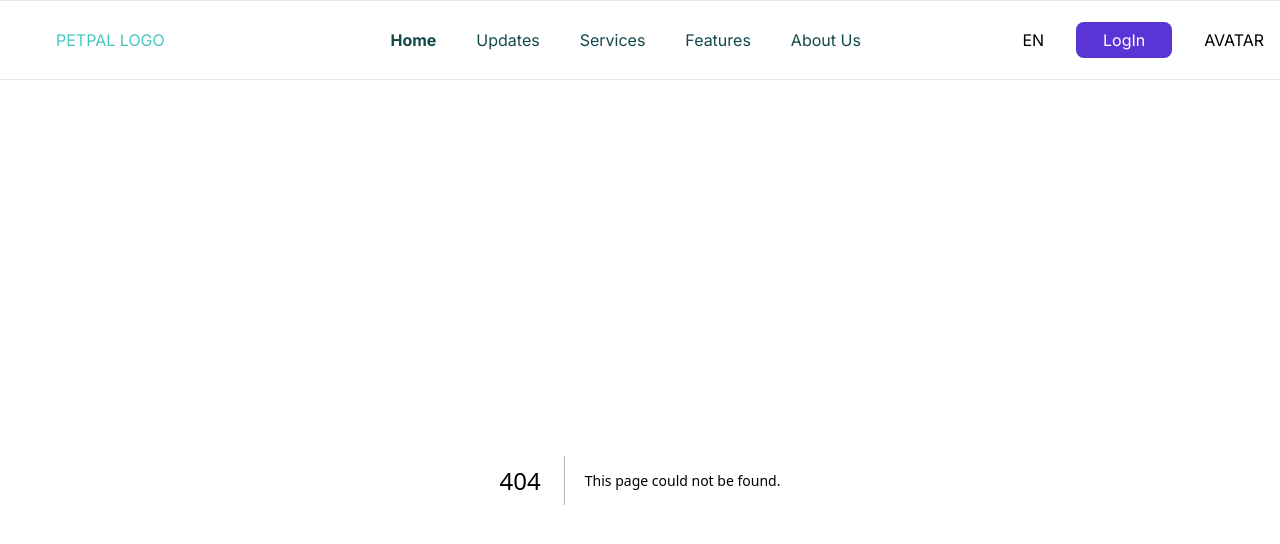
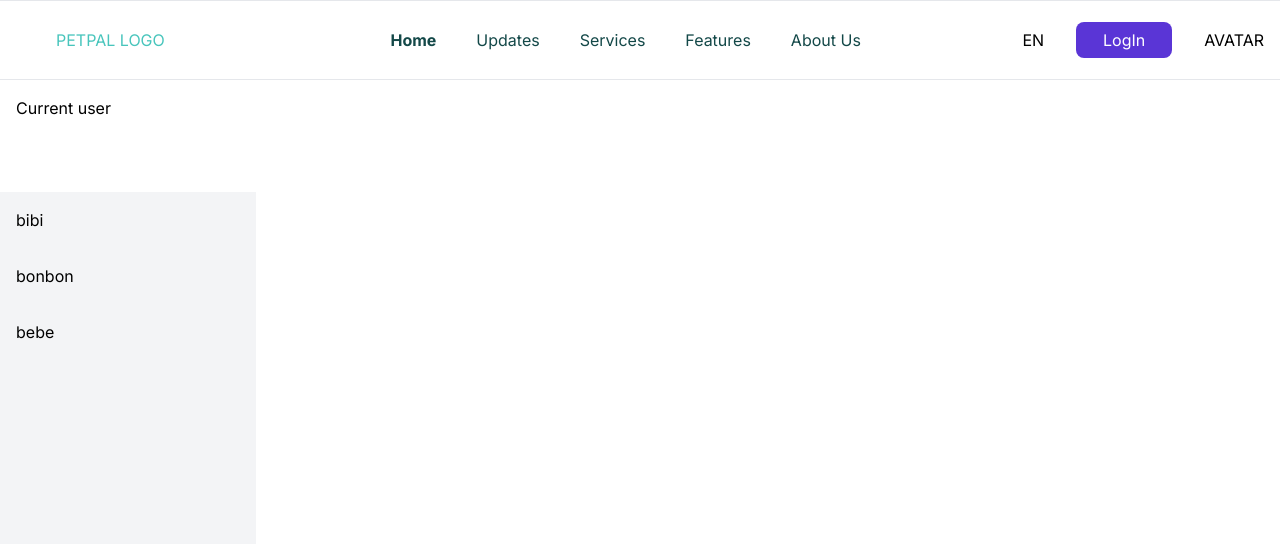
Before and after one commit to anhtuansggd/petPal, a Next.js app in the folder frontend/: page /chatPage in a window 1280 px wide. Before the commit this address had no page. Shown: the top 544 px of the page. Built offline with nearby package versions, Linux system fonts and the light colour scheme.

Commit message:
feat: Adding Chat page (#21)
* Initialize frontend

* Navbar clean up

* <fix>[frontend]: fix NavBar Component

* <fix>[frontend]: Fix NavBar component

* <feat>[frontend]: Add Chat page

---------

Co-authored-by: Tho_NguyenDuc <ductho892000@gmail.com>

```diff
--- /dev/null
+++ b/frontend/app/chatPage/chat.tsx
@@ -0,0 +1,63 @@
+import { useState, useEffect } from 'react'
+
+interface Message {
+  id: number
+  user: string
+  text: string
+  // timestamp: string
+}
+
+export default function Chat({ selectedAccount }) {
+  const [messages, setMessages] = useState<Message[]>([])
+  const [input, setInput] = useState<string>('')
+  const [user, setUser] = useState<string>('username')
+
+  useEffect(() => {
+    // fetch message
+  }, [])
+
+  const handleSendMessage = async () => {
+    if (input.trim() === '') return
+
+    const newMessage = {user, text: input}
+    try {
+      // const res = send message to server
+      const res = {data: newMessage.text}
+      setMessages([...messages, {id: messages.length+1, user: selectedAccount.name, text: input}])
+      setInput('')
+    }
+    catch(error) {
+      console.error('Error sending message', error)
+    }
+  }
+
+  return (
+    (selectedAccount !== null) &&
+    <div className='flex flex-col w-full'>
+      <div className='flex-none p-4 bg-gray-100'>
+        {selectedAccount.name }
+      </div>
+
+      <div className='grow'>
+        {messages.map((msg) => (
+          <div key={msg.id}>
+            <strong>{msg.user}: </strong>{msg.text}
+          </div>
+        ))}
+      </div>
+
+      <div className='flex'>
+        <input
+          type='text'
+          value={input}
+          onChange={(e) => setInput(e.target.value)}
+          placeholder='Type a message...'
+          className='p-2 w-full mb-4'
+        />
+        <button onClick={handleSendMessage} className='p-2 bg-blue-500 text-white rounded'>
+          Send
+        </button>
+      </div>
+    </div>
+  )
+}
--- /dev/null
+++ b/frontend/app/chatPage/chatSideBar.tsx
@@ -0,0 +1,31 @@
+import { useState, useEffect } from 'react'
+
+export default function ChatSideBar({ accounts, onAccountSelect }) {
+  const [searchInput, setSearchInput] = useState<string>('')
+
+  return (
+    <div className='flex grow flex-col h-full'>
+      <div className='p-4 cursor-pointer hover:bg-gray-200'>Current user</div>
+
+      <input
+        type='text'
+        value={searchInput}
+        onChange={(e) => setSearchInput(e.target.value)}
+        placeholder=''
+        className='p-2 w-full mb-4'
+      />
+
+      <div className='w-64 grow bg-gray-100 flex-col overflow-y-scroll'>
+        {accounts.map((account) => (
+          <div
+            key={account.name}
+            className='p-4 cursor-pointer hover:bg-gray-200'
+            onClick={() => onAccountSelect(account)}
+          >
+            {account.name}
+          </div>
+        ))}
+      </div>
+    </div>
+  );
+}
--- /dev/null
+++ b/frontend/app/chatPage/page.tsx
@@ -0,0 +1,31 @@
+'use client'
+
+import { ACTION } from "next/dist/client/components/app-router-headers";
+import Chat from "./chat";
+import ChatSideBar from "./chatSideBar";
+import { useState, useEffect } from 'react'
+
+interface Account {
+  name: string
+}
+
+export default function ChatPage() {
+  const [accounts, setAccounts] = useState<Account[]>([{name: 'bibi'}, {name: 'bonbon'}, {name: 'bebe'}])
+  const [selectedAccount, setSelectedAccount] = useState(null)
+
+  const onAccountSelect = (account) => {
+    setSelectedAccount(account)
+  }
+
+  return (
+    <div className='flex grow w-full h-full'>
+      <ChatSideBar
+        accounts={accounts}
+        onAccountSelect={onAccountSelect}
+      />
+      <Chat
+        selectedAccount={selectedAccount}
+      />
+    </div>
+  );
+}
--- a/frontend/app/layout.tsx
+++ b/frontend/app/layout.tsx
@@ -19,11 +19,11 @@ export default function RootLayout({
 }) {
   return (
     <html lang="en">
-      <body className={inter.className}>
-
+      <body className={'flex flex-col w-screen h-screen ' + inter.className}>
         <NavBar />
-
-        {children}
+        <div className='grow'>
+          {children}
+        </div>
       </body>
     </html>
   );
```
